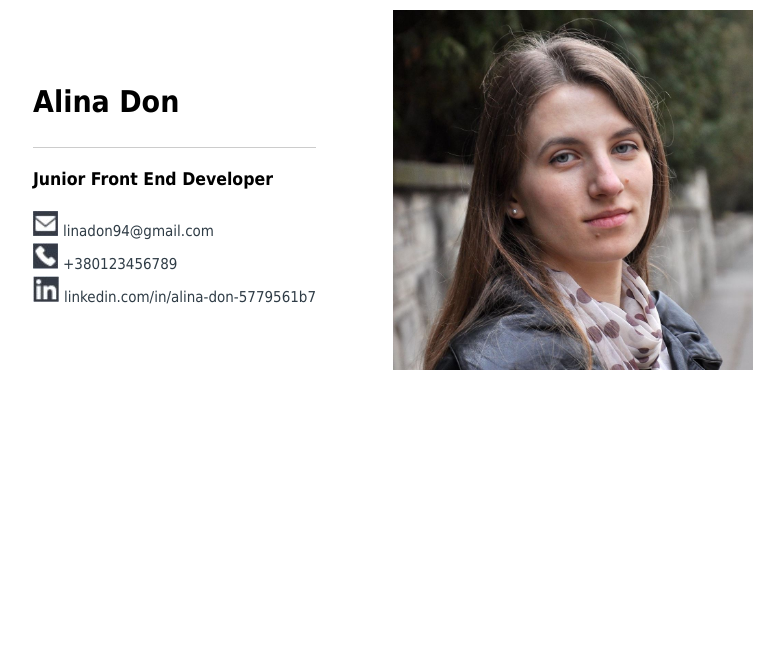
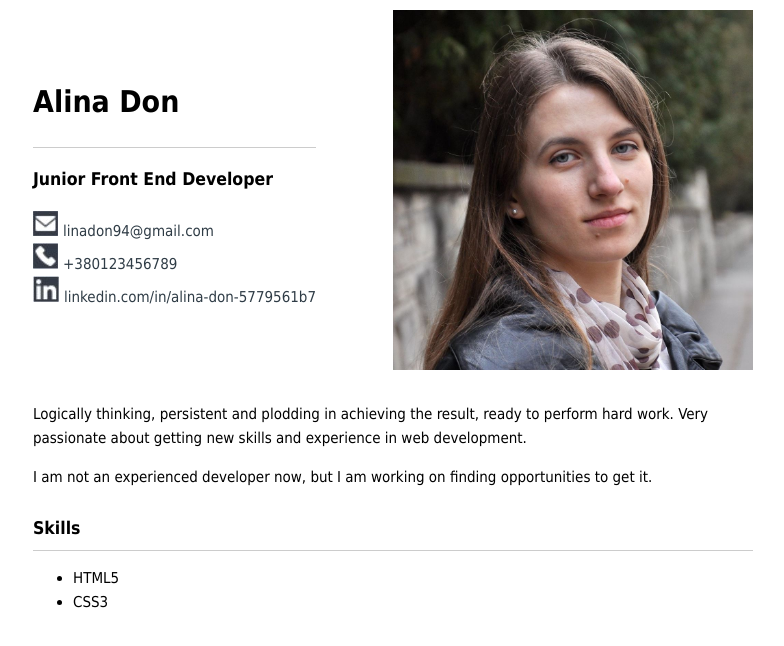
Before and after one commit to alina-don/fluffy-guacamole, a plain HTML site: page index.html in a window 1280 px wide. Shown: the whole page, without its empty margins (247-1031 px from the left). Drawn offline with Linux system fonts and the light colour scheme.

Commit message:
docs: add summary and skills section

```diff
--- a/index.html
+++ b/index.html
@@ -35,7 +35,24 @@
                 <img src="photo.jpg" alt="Applicant photo" width=100%>
             </div>
         </header>
+        <main>
+            <!-- Summary -->
+            <section>
+                <p>Logically thinking, persistent and plodding in achieving the result, ready to perform hard work. Very
+                    passionate about getting new skills and experience in web development.</p>
+                <p>I am not an experienced developer now, but I am working on finding opportunities to get it.</p>
+            </section>
+            <!-- Skills -->
+            <section>
+                <h3 class="section-header">Skills</h3>
+                <hr>
+                <ul>
+                    <li>HTML5</li>
+                    <li>CSS3</li>
+                </ul>
+            </section>
 
+        </main>
     </div>
 </body>
 
```
